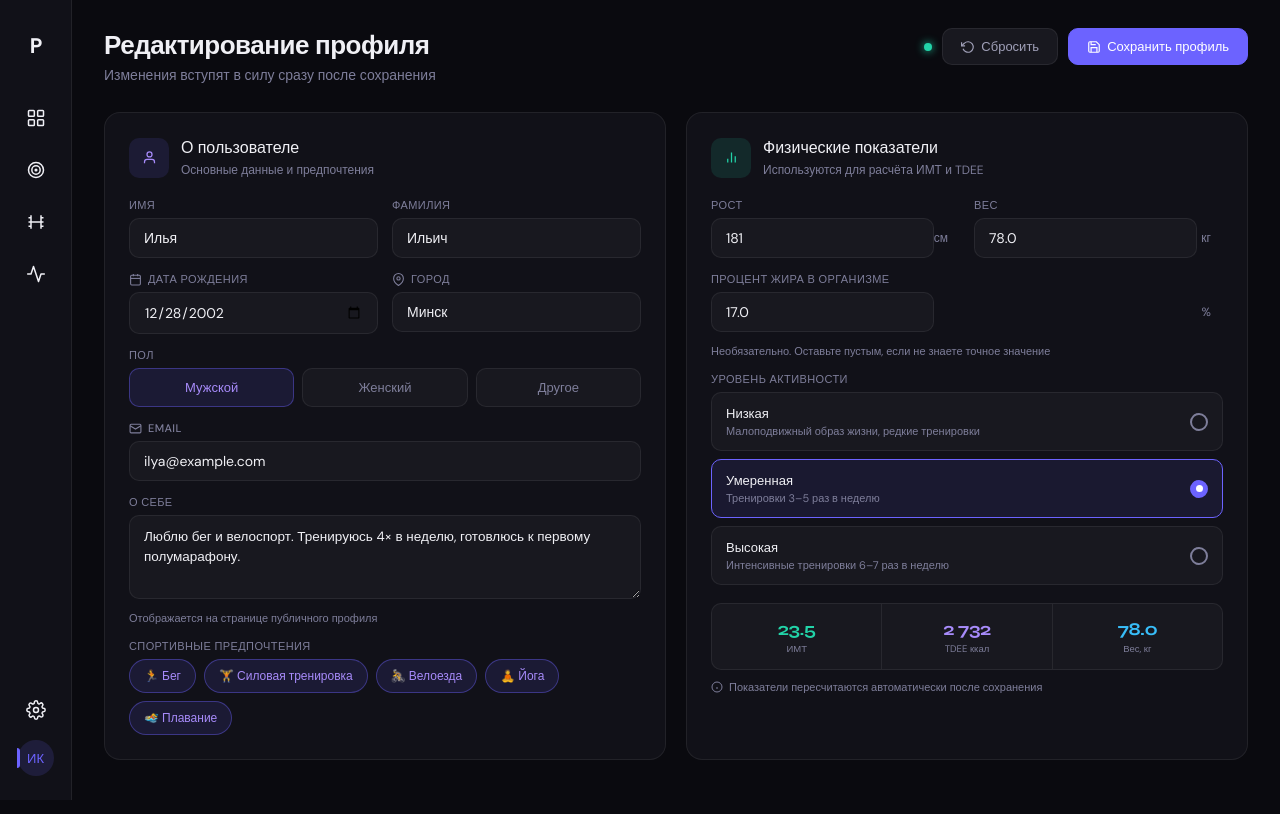
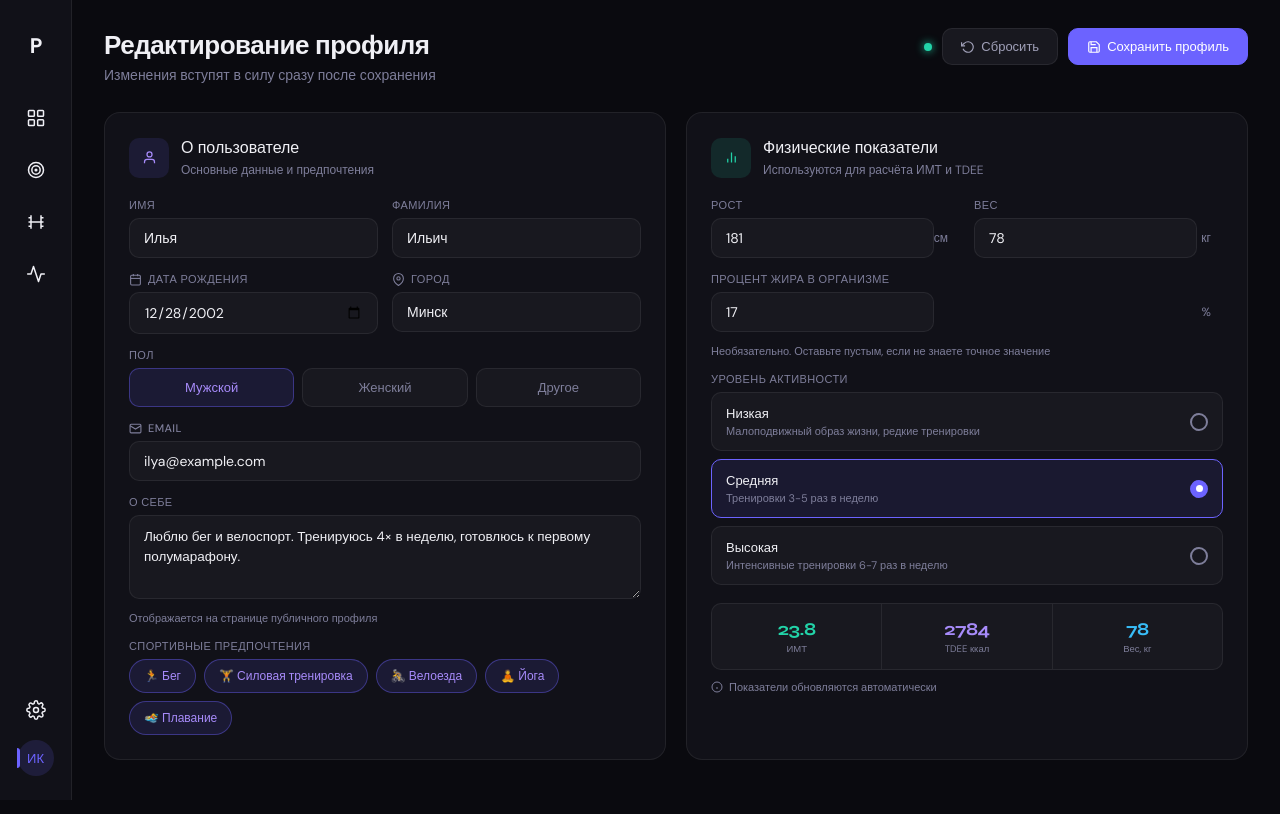
Before and after one commit to skladowski/fitness, a React (Vite) app: page /profile/edit in a window 1280 px wide. Built offline with nearby package versions, Linux system fonts and the light colour scheme.

Commit message:
- connected height/weight/fat/activity inputs - added calculateAge helper to healthMath - live bmi & tdee in preview strip - edge case for 'other' gender with UI note

```diff
--- a/src/components/PhysicalMetricsEditForm/PhysicalMetricsEditForm.jsx
+++ b/src/components/PhysicalMetricsEditForm/PhysicalMetricsEditForm.jsx
@@ -1,6 +1,45 @@
 import "./PhysicalMetricsEditForm.css";
+import {
+  calculateBMI,
+  getBMIStatus,
+  calculateTDEE,
+  calculateAge,
+} from "../../utils/healthMath";
 
-export function PhysicalMetricsEditForm({}) {
+const tabsDictionary = [
+  {
+    key: "Sedentary",
+    label: "Низкая",
+    sub: "Малоподвижный образ жизни, редкие тренировки",
+  },
+  {
+    key: "Moderate",
+    label: "Средняя",
+    sub: "Тренировки 3-5 раз в неделю",
+  },
+  {
+    key: "Active",
+    label: "Высокая",
+    sub: "Интенсивные тренировки 6-7 раз в неделю",
+  },
+];
+
+export function PhysicalMetricsEditForm({
+  bodyMetrics,
+  personalInfo,
+  onChange,
+}) {
+  const bmi = calculateBMI(bodyMetrics.weight, bodyMetrics.height);
+  const bmiStatus = getBMIStatus(bmi);
+  const age = calculateAge(personalInfo.birthDate);
+  const tdee = calculateTDEE(
+    bodyMetrics.weight,
+    bodyMetrics.height,
+    age,
+    bodyMetrics.levelActivity,
+    personalInfo.gender,
+  );
+
   return (
     <div className="card">
       <div className="card-header">
@@ -34,7 +73,8 @@ export function PhysicalMetricsEditForm({}) {
               id="height-input"
               className="form-input"
               type="number"
-              defaultValue="181"
+              value={bodyMetrics.height}
+              onChange={(e) => onChange("height", Number(e.target.value))}
             />
             <span className="input-unit">см</span>
           </div>
@@ -50,7 +90,8 @@ export function PhysicalMetricsEditForm({}) {
               className="form-input"
               type="number"
               step="0.1"
-              defaultValue="78.0"
+              value={bodyMetrics.weight}
+              onChange={(e) => onChange("weight", Number(e.target.value))}
             />
             <span className="input-unit">кг</span>
           </div>
@@ -66,7 +107,8 @@ export function PhysicalMetricsEditForm({}) {
               className="form-input"
               type="number"
               step="0.1"
-              defaultValue="17.0"
+              value={bodyMetrics.fatPercent}
+              onChange={(e) => onChange("fatPercent", Number(e.target.value))}
             />
             <span className="input-unit">%</span>
           </div>
@@ -78,57 +120,41 @@ export function PhysicalMetricsEditForm({}) {
         <div className="form-field full">
           <label className="form-label">Уровень активности</label>
           <div className="radio-card-group">
-            <div className="radio-card">
-              <input type="radio" name="activity" id="act-low" />
-              <label htmlFor="act-low">
-                <div>
-                  <div className="rc-title">Низкая</div>
-                  <div className="rc-sub">
-                    Малоподвижный образ жизни, редкие тренировки
+            {tabsDictionary.map((item) => (
+              <div className="radio-card" key={item.key}>
+                <input
+                  type="radio"
+                  name="activity"
+                  id={item.key}
+                  checked={item.key === bodyMetrics.levelActivity}
+                  onChange={() => onChange("levelActivity", item.key)}
+                />
+                <label htmlFor={item.key}>
+                  <div>
+                    <div className="rc-title">{item.label}</div>
+                    <div className="rc-sub">{item.sub}</div>
                   </div>
-                </div>
-                <span className="rc-check"></span>
-              </label>
-            </div>
-
-            <div className="radio-card">
-              <input type="radio" name="activity" id="act-mid" defaultChecked />
-              <label htmlFor="act-mid">
-                <div>
-                  <div className="rc-title">Умеренная</div>
-                  <div className="rc-sub">Тренировки 3–5 раз в неделю</div>
-                </div>
-                <span className="rc-check"></span>
-              </label>
-            </div>
-
-            <div className="radio-card">
-              <input type="radio" name="activity" id="act-high" />
-              <label htmlFor="act-high">
-                <div>
-                  <div className="rc-title">Высокая</div>
-                  <div className="rc-sub">
-                    Интенсивные тренировки 6–7 раз в неделю
-                  </div>
-                </div>
-                <span className="rc-check"></span>
-              </label>
-            </div>
+                  <span className="rc-check"></span>
+                </label>
+              </div>
+            ))}
           </div>
         </div>
       </div>
 
       <div className="preview-strip">
         <div className="ps-item">
-          <span className="ps-val green">23.5</span>
+          <span className="ps-val" style={{ color: bmiStatus.color }}>
+            {bmi.toFixed(1)}
+          </span>
           <span className="ps-label">ИМТ</span>
         </div>
         <div className="ps-item">
-          <span className="ps-val accent">2 732</span>
+          <span className="ps-val accent">{Math.round(tdee)}</span>
           <span className="ps-label">TDEE ккал</span>
         </div>
         <div className="ps-item">
-          <span className="ps-val blue">78.0</span>
+          <span className="ps-val blue">{bodyMetrics.weight}</span>
           <span className="ps-label">Вес, кг</span>
         </div>
       </div>
@@ -146,7 +172,9 @@ export function PhysicalMetricsEditForm({}) {
           <line x1="12" y1="16" x2="12" y2="12" />
           <line x1="12" y1="8" x2="12.01" y2="8" />
         </svg>
-        Показатели пересчитаются автоматически после сохранения
+        {personalInfo.gender === "other"
+          ? "Показатели обновляются автоматически • TDEE рассчитан приблизительно — формула пока не учитывает вариант «Другое»"
+          : "Показатели обновляются автоматически"}
       </div>
     </div>
   );
--- a/src/pages/profile/ProfileEditPage.jsx
+++ b/src/pages/profile/ProfileEditPage.jsx
@@ -56,6 +56,7 @@ export function ProfileEditPage() {
           <PhysicalMetricsEditForm
             bodyMetrics={draftProfile.bodyMetrics}
             onChange={handleBodyMetricsChange}
+            personalInfo={draftProfile.personalInfo}
           />
         </div>
       </div>
--- a/src/utils/healthMath.js
+++ b/src/utils/healthMath.js
@@ -20,9 +20,14 @@ const dictionary = {
   Active: 1.725,
 };
 
-export function calculateTDEE(weight, height, age, activityLevel, gender) {
+export function calculateTDEE(weight, height, age, levelActivity, gender) {
   const baseBMR = 10 * weight + 6.25 * height - 5 * age;
   const BMR = baseBMR + (gender === "male" ? +5 : -161);
-  const TDEE = BMR * dictionary[activityLevel];
+  const TDEE = BMR * dictionary[levelActivity];
   return TDEE;
 }
+
+const nowDate = new Date();
+export function calculateAge(birthDate) {
+  return nowDate.getFullYear() - new Date(birthDate).getFullYear();
+}
```
